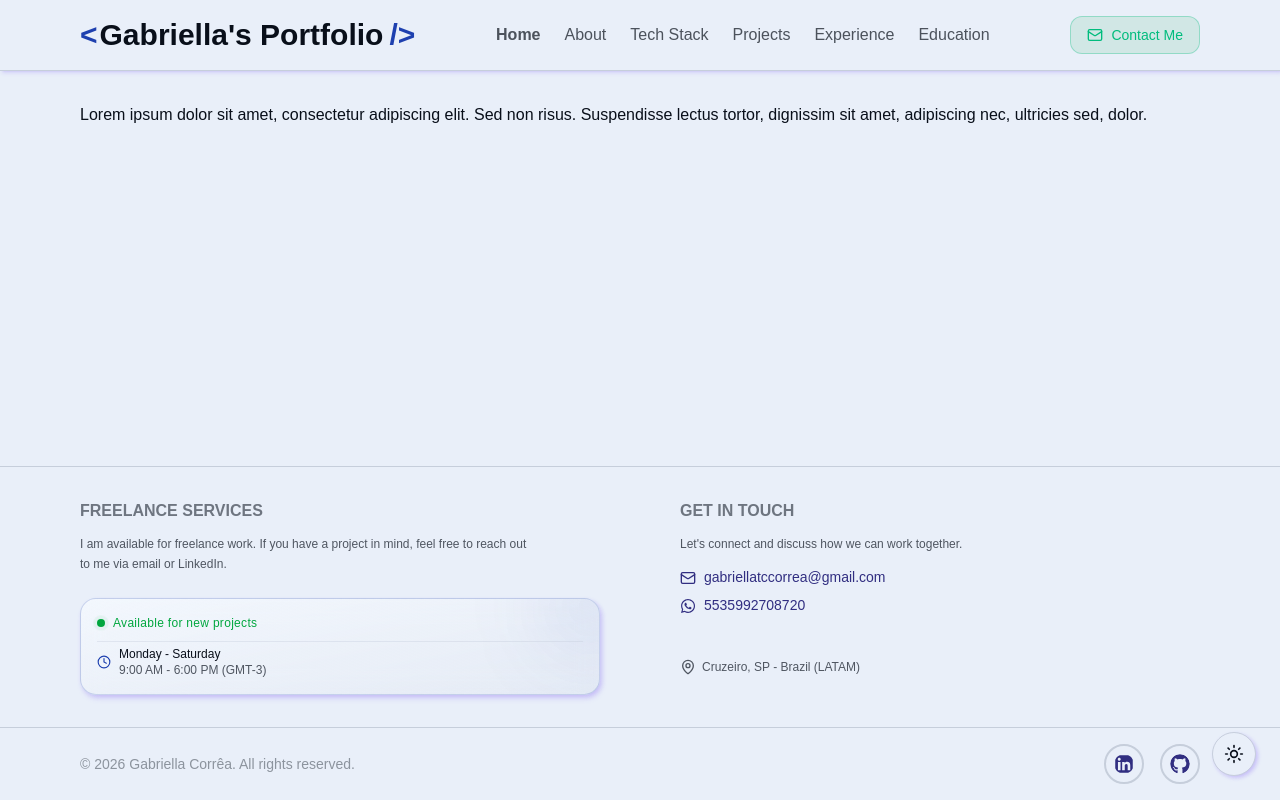
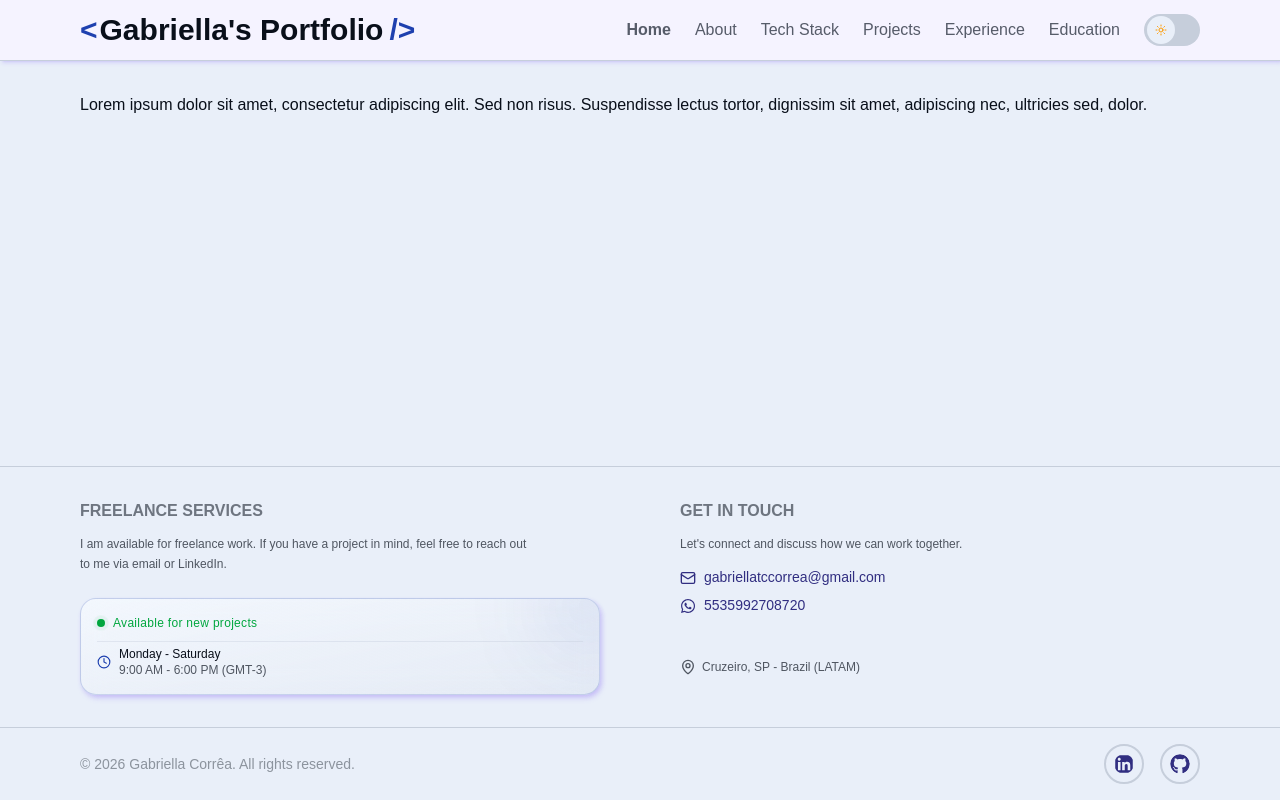
Before and after one commit to gabriellatcc/gabriella-portifolio, a React (Vite) app: page /home in a window 1280 px wide. Built offline with nearby package versions, Linux system fonts and the light colour scheme.

Commit message:
feat: refactor theme toggle and header components
- Replace ThemeToggle with ThemeSwitch for improved functionality
- Introduce a new Switch component for theme toggling
- Update header layout and navigation styles
- Remove deprecated theme toggle implementation

```diff
--- a/src/components/layout/header.tsx
+++ b/src/components/layout/header.tsx
@@ -1,14 +1,20 @@
 import { Link } from '@tanstack/react-router'
-import { ThemeToggle } from '@/components/layout/theme-toggle'
+import { ThemeSwitch } from '@/components/layout/theme-switch'
 import { navigationSections } from '@/lib/navigation'
-import { Mail } from 'lucide-react'
+
+const styles = {
+    navigationClass:
+        'flex items-center text-secondary-foreground/70 hover:text-sidebar-accent-foreground transition-colors group relative',
+    underline:
+        'absolute -bottom-px left-0 h-0.5 w-0 bg-sidebar-accent transition-all group-hover:w-full',
+};
 
 export function Header() {
     return (
-        <header className="bg-background text-foreground shadow-sm border-b border-border">
-        <div className="max-w-6xl mx-auto px-4 py-4">
-            <div className="flex items-center justify-between">
-            <div className="shrink-0 flex items-center text-3xl gap-0.5 font-bold text-foreground/90 group">
+        <header className="bg-sidebar text-sidebar-foreground shadow-sm border-b border-border">
+            <div className="max-w-6xl mx-auto px-4">
+                <div className="flex items-stretch justify-between">
+                    <div className="shrink-0 flex items-center py-3 text-3xl gap-0.5 font-bold text-foreground/90 group">
                         <span className="text-primary transition-transform group-hover:-translate-x-0.5">
                             &lt;
                         </span>
@@ -19,33 +25,31 @@ export function Header() {
                             /&gt;
                         </span>
                     </div>
-            <div className="flex items-center gap-6">
-                <nav className="hidden md:flex gap-6">
+                    <div className="flex items-stretch gap-6">
+                        <nav className="hidden md:flex items-stretch gap-6">
                             <Link
                                 to="/home"
-                    className="text-foreground/70 hover:text-foreground transition-colors"
+                                className={styles.navigationClass}
                                 activeProps={{ className: 'text-foreground font-semibold' }}
                             >
                                 Home
+                                <span className={styles.underline} />
                             </Link>
                             {navigationSections.map(({ label, to }) => (
                                 <Link
                                     key={to}
                                     to={to}
-                    className="text-foreground/70 hover:text-foreground transition-colors"
+                                    className={styles.navigationClass}
                                     activeProps={{ className: 'text-foreground font-semibold' }}
                                 >
                                     {label}
+                                    <span className={styles.underline} />
                                 </Link>
                             ))}
                         </nav>
-                <ThemeToggle />
+                        <div className="flex items-center">
+                            <ThemeSwitch />
                         </div>
-            <div className="flex items-center gap-3">
-                <a href="mailto:gabriellatccorrea@gmail.com" className="bg-ring/10 text-chart-2 border border-chart-2/30 hover:bg-chart-2/20 px-4 py-2 rounded-lg text-sm font-medium transition-all duration-200 flex items-center gap-2">
-                    <Mail className="w-4 h-4" />
-                    <span>Contact Me</span>
-                </a>
                     </div>
                 </div>
             </div>
--- /dev/null
+++ b/src/components/layout/theme-switch.tsx
@@ -0,0 +1,45 @@
+import { Moon, Sun } from "lucide-react";
+
+import { useTheme } from "@/providers/theme-provider";
+import { Switch } from "@/components/ui/switch";
+
+export function ThemeSwitch() {
+  const { theme, toggleTheme } = useTheme();
+  const isDark = theme === "dark";
+
+  return (
+    <Switch
+      size="lg"
+      checked={isDark}
+      onCheckedChange={toggleTheme}
+      aria-label={isDark ? "Activate light mode" : "Activate dark mode"}
+      thumbChildren={
+        isDark ? (
+          <Moon className="size-3 text-primary" />
+        ) : (
+          <Sun className="size-3 text-chart-3" />
+        )
+      }
+    />
+  );
+  // removed: "fixed bottom-6 right-6 z-50" in 25th line
+  // <Button
+  //   type="button"
+  //   variant="outline"
+  //   size="icon-lg"
+  //   onClick={handleToggle}
+  //   aria-label={theme === "dark" ? "Ativar modo claro" : "Ativar modo escuro"}
+  //   className={cn(
+  //     "size-11 rounded-full shadow-md",
+  //     "border-border bg-background text-foreground hover:bg-muted",
+  //   )}
+  // >
+  //   <span
+  //     aria-hidden
+  //     className="inline-flex transition-transform duration-300 ease-in-out"
+  //     style={{ transform: `rotate(${rotation}deg)` }}
+  //   >
+  //     {theme === "dark" ? <Moon className="size-5" /> : <Sun className="size-5" />}
+  //   </span>
+  // </Button>
+}
--- a/src/components/layout/theme-toggle.tsx
+++ /dev/null
@@ -1,38 +0,0 @@
-import { Moon, Sun } from "lucide-react";
-import { useState } from "react";
-
-import { useTheme } from "@/providers/theme-provider";
-import { Button } from "@/components/ui/button";
-import { cn } from "cn";
-
-export function ThemeToggle() {
-  const { theme, toggleTheme } = useTheme();
-  const [rotation, setRotation] = useState(() => (theme === "dark" ? 360 : 0));
-
-  const handleToggle = () => {
-    setRotation((current) => current + 180);
-    toggleTheme();
-  };
-
-  return (
-    <Button
-      type="button"
-      variant="outline"
-      size="icon-lg"
-      onClick={handleToggle}
-      aria-label={theme === "dark" ? "Ativar modo claro" : "Ativar modo escuro"}
-      className={cn(
-        "fixed bottom-6 right-6 z-50 size-11 rounded-full shadow-md",
-        "border-border bg-background text-foreground hover:bg-muted",
-      )}
-    >
-      <span
-        aria-hidden
-        className="inline-flex transition-transform duration-300 ease-in-out"
-        style={{ transform: `rotate(${rotation}deg)` }}
-      >
-        {theme === "dark" ? <Moon className="size-5" /> : <Sun className="size-5" />}
-      </span>
-    </Button>
-  );
-}
--- /dev/null
+++ b/src/components/ui/switch.tsx
@@ -0,0 +1,46 @@
+import { Switch as SwitchPrimitive } from "@base-ui/react/switch"
+import { cn } from "cn"
+
+function Switch({
+  className,
+  size = "default",
+  thumbChildren,
+  ...props
+}: SwitchPrimitive.Root.Props & {
+  size?: "sm" | "default" | "lg"
+  thumbChildren?: React.ReactNode
+}) {
+  return (
+    <SwitchPrimitive.Root
+      data-slot="switch"
+      data-size={size}
+      className={cn(
+        "peer group/switch relative inline-flex shrink-0 items-center rounded-full border border-transparent transition-all outline-none focus-visible:border-ring focus-visible:ring-3 focus-visible:ring-ring/50 data-checked:bg-primary data-unchecked:bg-input dark:data-unchecked:bg-input/80 data-disabled:cursor-not-allowed data-disabled:opacity-50",
+        "data-[size=sm]:h-[14px] data-[size=sm]:w-[24px]",
+        "data-[size=default]:h-[18.4px] data-[size=default]:w-[32px]",
+        "data-[size=lg]:h-8 data-[size=lg]:w-14",
+        className
+      )}
+      {...props}
+    >
+      <SwitchPrimitive.Thumb
+        data-slot="switch-thumb"
+        className={cn(
+          "pointer-events-none flex items-center justify-center rounded-full bg-background ring-0 transition-transform",
+          "group-data-[size=sm]/switch:size-3",
+          "group-data-[size=default]/switch:size-4",
+          "group-data-[size=lg]/switch:size-7",
+          "data-unchecked:translate-x-0.5",
+          "group-data-[size=sm]/switch:data-checked:translate-x-[calc(100%-2px)]",
+          "group-data-[size=default]/switch:data-checked:translate-x-[calc(100%-2px)]",
+          "group-data-[size=lg]/switch:data-checked:translate-x-[calc(100%-2px)]",
+          "dark:data-checked:bg-primary-foreground dark:data-unchecked:bg-foreground"
+        )}
+      >
+        {thumbChildren}
+      </SwitchPrimitive.Thumb>
+    </SwitchPrimitive.Root>
+  )
+}
+
+export { Switch }
```
Lines whose indentation alone changed are shown as unchanged.
